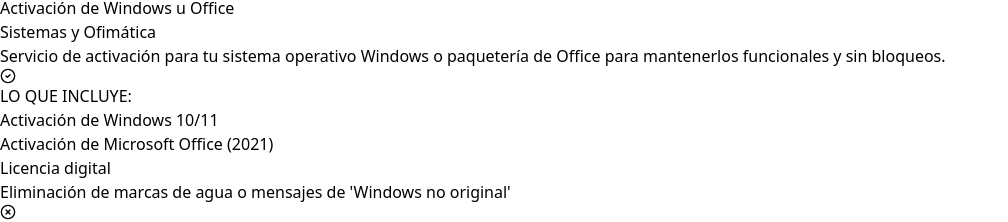
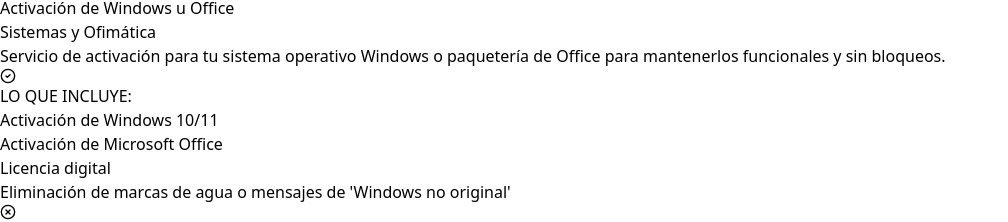
Before and after one commit to CesarMah/Servicios-techfix, a React (Vite) app: page / in a window 1280 px wide. Shown: the part 2212-2434 px from the top of the page, without its empty margins (0-1008 px from the left). Built offline with nearby package versions, Linux system fonts and the light colour scheme.

Commit message:
Cambio en tipo de office 2021 -> Solo Office

```diff
--- a/src/App.jsx
+++ b/src/App.jsx
@@ -116,7 +116,7 @@
     icon: <Key className="w-8 h-8 text-amber-500" />,
     includes: [
       "Activación de Windows 10/11",
-      "Activación de Microsoft Office (2021)",
+      "Activación de Microsoft Office",
       "Licencia digital",
       "Eliminación de marcas de agua o mensajes de 'Windows no original'"
     ],
```
